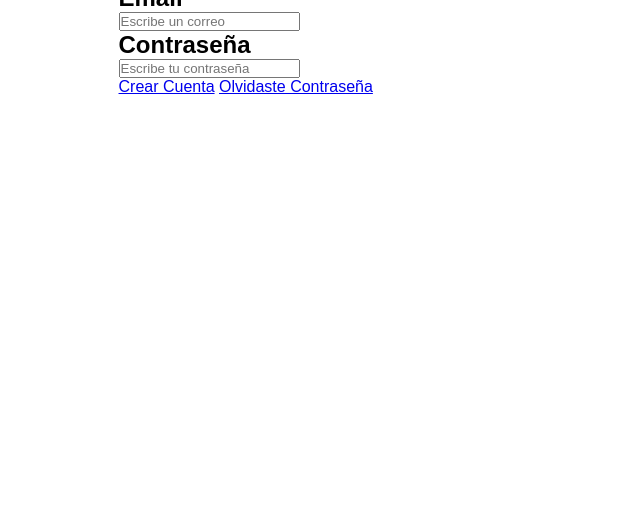
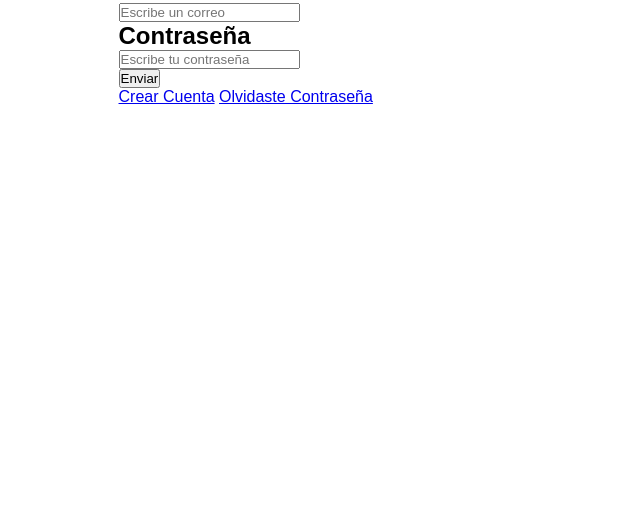
Before and after one commit to andresvibes/Dise-oWeb, a plain HTML site: page index.html in a window 1280 px wide. Shown: the part 285-800 px from the top of the page, without its empty margins (318-958 px from the left). Drawn offline with Linux system fonts and the light colour scheme.

Commit message:
añadicion de otro boton

```diff
--- a/index.html
+++ b/index.html
@@ -24,11 +24,16 @@
             <h2>Contraseña</h2>
             <input type="password" placeholder="Escribe tu contraseña">
 
+            <div class="enviar">
+                <button class="enviar"> Enviar</button>
+            </div>
+
             <div class="boton1">
                 <a href="CrearCuenta/index.html" class="crearCuenta">Crear Cuenta</a>
 
                 <a href="#" class="olvidasteContraseña">Olvidaste Contraseña</a>
             </div>
+
 
         </div>
 
```
